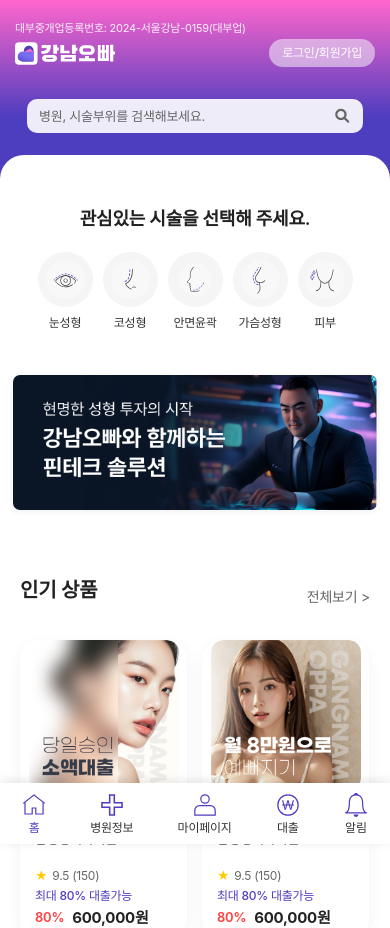
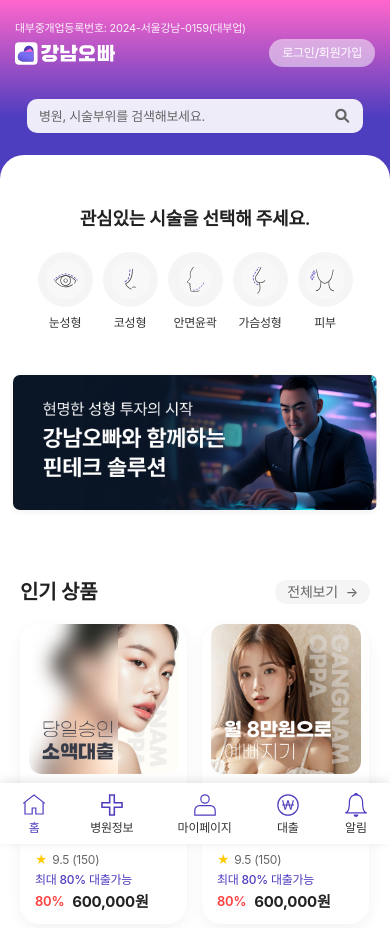
Before and after one commit to leeyirie/GN_webapp_edit, a website: page index.html in a window 390 px wide. Shown: the top 928 px of the page. Drawn offline with nearby package versions, Linux system fonts and the light colour scheme; a web font is replaced by a local one.

Commit message:
feat: 메인 소제목 라인 수정, 버튼 스타일링 추가

```diff
--- a/css/common.css
+++ b/css/common.css
@@ -80,20 +80,43 @@ body {
 
 /* 공통 타이틀 */
 .cm-title-con {
-  position: relative;
-  padding-bottom: 20px;
+  display: flex;
+  justify-content: space-between;
+  align-items: center;
+  margin-bottom: 20px;
 }
 .cm-title-con .tit {
   color: #222;
   font-size: 32px;
   font-weight: 600;
+  margin: 0;
 }
 .cm-title-con a {
-  position: absolute;
-  top: 10px;
-  right: 0;
-  color: #555;
-  font-size: 20px;
+  display: flex;
+  align-items: center;
+  gap: 8px;
+  padding: 8px 16px;
+  background-color: #f5f5f5;
+  border-radius: 20px;
+  color: #333;
+  font-size: 16px;
+  font-weight: 500;
+  text-decoration: none;
+  transition: all 0.3s ease;
+}
+.cm-title-con a::after {
+  content: '→';
+  font-size: 16px;
+  transition: transform 0.3s ease;
+}
+.cm-title-con a:hover {
+  background-color: #eeebff;
+  color: #4d3dbf;
+  transform: translateY(-2px);
+  box-shadow: 0 3px 8px rgba(77, 61, 191, 0.1);
+}
+.cm-title-con a:hover::after {
+  transform: translateX(3px);
 }
 
 /* 공통 별점 */
@@ -214,7 +237,11 @@ body {
     font-size: 24px;
   }
   .cm-title-con a {
-    font-size: 16px;
+    padding: 6px 14px;
+    font-size: 14px;
+  }
+  .cm-title-con a::after {
+    font-size: 14px;
   }
 
   .rating-common .stars {
@@ -231,6 +258,17 @@ body {
 @media screen and (max-width: 480px) {
   .container {
     padding: 10px 20px;
+  }
+
+  .cm-title-con .tit {
+    font-size: 20px;
+  }
+  .cm-title-con a {
+    padding: 5px 12px;
+    font-size: 13px;
+  }
+  .cm-title-con a::after {
+    font-size: 13px;
   }
 }
 
--- a/css/detail.css
+++ b/css/detail.css
@@ -126,6 +126,7 @@
 .procedure-showcase {
   display: flex;
   flex-direction: column;
+  margin-top: 10px;
   margin-bottom: 50px;
   background-color: #fff;
   border-radius: 20px;
--- a/index.html
+++ b/index.html
@@ -208,7 +208,7 @@
           <div class="container">
             <div class="cm-title-con">
               <h4 class="tit">인기 상품</h4>
-              <a href="">전체보기 ></a>
+              <a href="">전체보기</a>
             </div>
             <div class="best-product-list-con">
               <ul class="best-list">
@@ -292,7 +292,7 @@
           <div class="container">
             <div class="cm-title-con">
               <h4 class="tit">강남오빠 인사이트</h4>
-              <a href="">전체보기 ></a>
+              <a href="">전체보기</a>
             </div>
             <div class="insight-list-con">
               <ul class="insight-list">
```
Also changed, not shown: eventDetail.html (+11 -5 lines).
